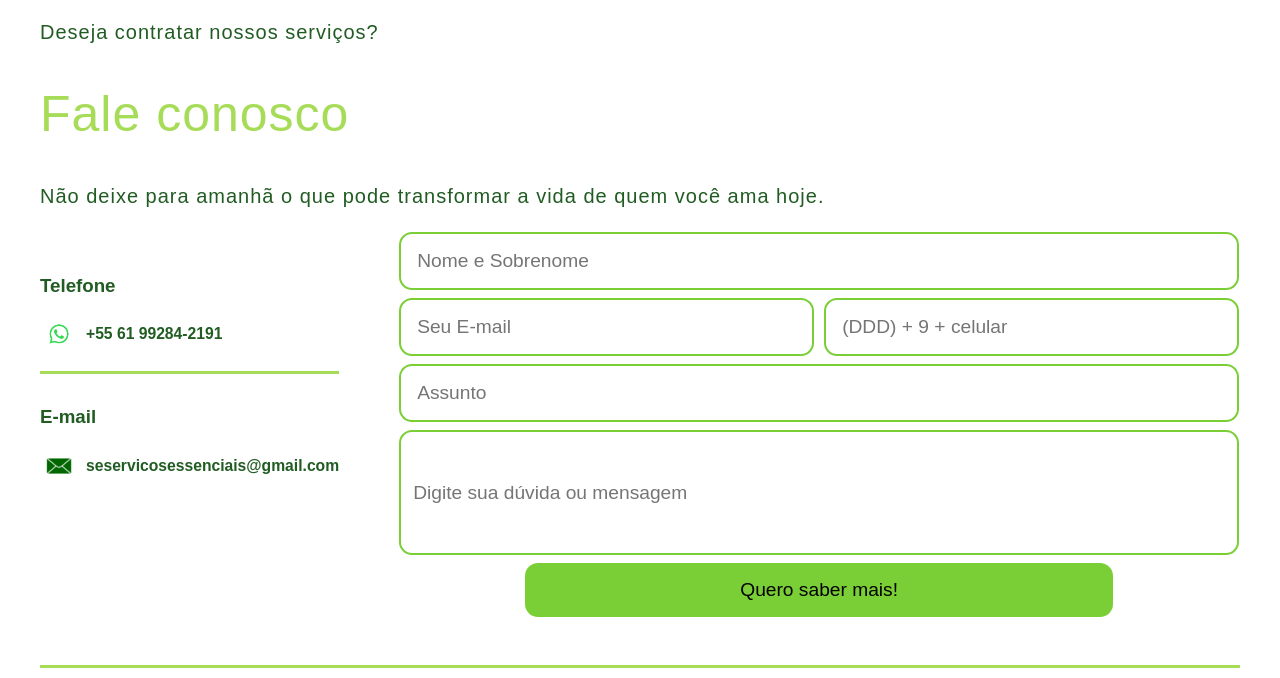
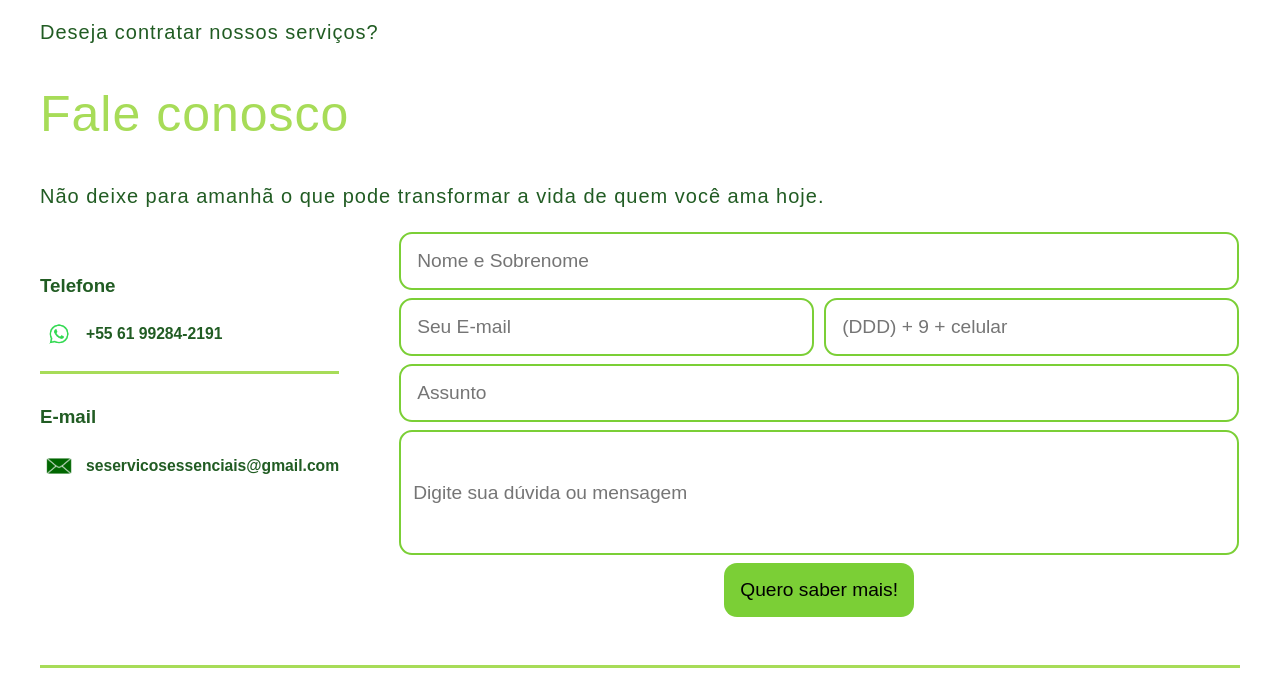
Before and after one commit to Matheus2henrique/reformulacao-clinica, a plain HTML site: page Home_Care.html in a window 1280 px wide. Shown: the part 4818-5496 px from the top of the page. Drawn offline with Linux system fonts and the light colour scheme.

Commit message:
Update Home_Care.css

```diff
--- a/Home_Care.css
+++ b/Home_Care.css
@@ -114,7 +114,7 @@
   font-size: 1.2rem;
   border-radius: 13px 13px 13px 13px;
   padding: 16px;
-  width: 70%;
+  /* width: 70%; */
   margin: 0 auto;
 }
 
```
